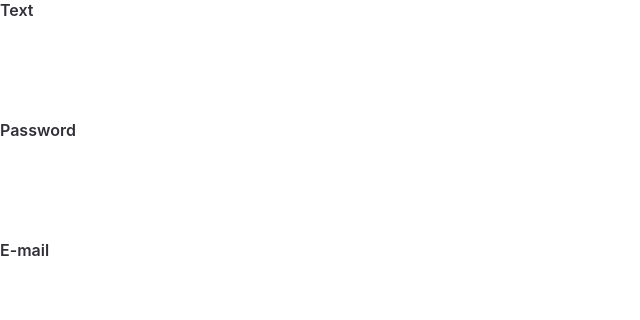
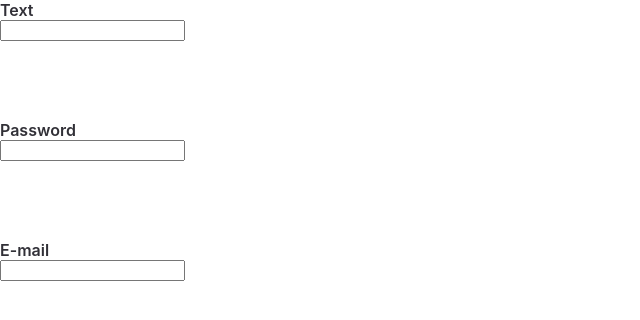
Before and after one commit to GrSveta/tms_blog, a React (Create React App) app: page / in a window 1280 px wide. Shown: the top 320 px of the page, without its empty margins (0-640 px from the left). Built offline with nearby package versions, Linux system fonts and the light colour scheme.

Commit message:
fix: class replacement

```diff
--- a/src/App.tsx
+++ b/src/App.tsx
@@ -5,10 +5,10 @@ import { Input } from './components/inputs/input'
 
 function App () {
   return (<div className='App'>
-    <Input type="Text" className="allInput"  placeholder="Enter Text" ></Input>
+    <Input type="Text" className='generalInput__inputForm'  placeholder="Enter Text" ></Input>
     <div className='inputsPasswordMeil'>
-    <Input type="Password"  className="allInput" placeholder="Enter Password"></Input>
-    <Input type="E-mail" className="allInput" placeholder="Enter E-mail"></Input>
+    <Input type="Password"  className='generalInput__inputForm' placeholder="Enter Password"></Input>
+    <Input type="E-mail" className='generalInput__inputForm' placeholder="Enter E-mail"></Input>
     </div>
     </div>
   );
--- a/src/components/inputs/input.tsx
+++ b/src/components/inputs/input.tsx
@@ -48,7 +48,7 @@ export const Input =(props:InputProprs)=>{
     return(
 <div className="generalInput">
     <label className="generalInput__label">{props.type}</label>
-    <input className='generalInput__inputForm'
+    <input
            type={props.type}
            onChange={handleChange}
            disabled={props.disabled}
```
